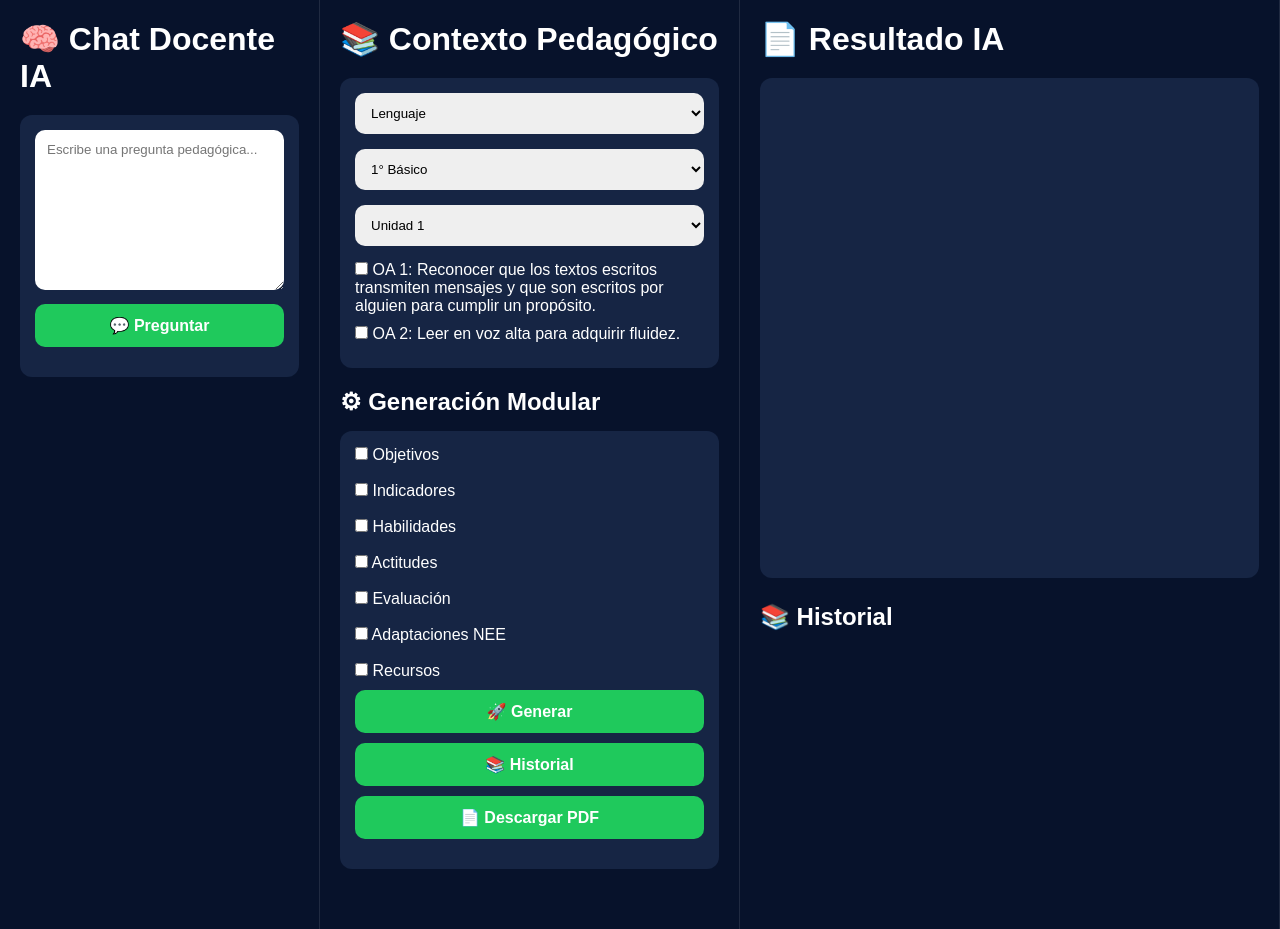
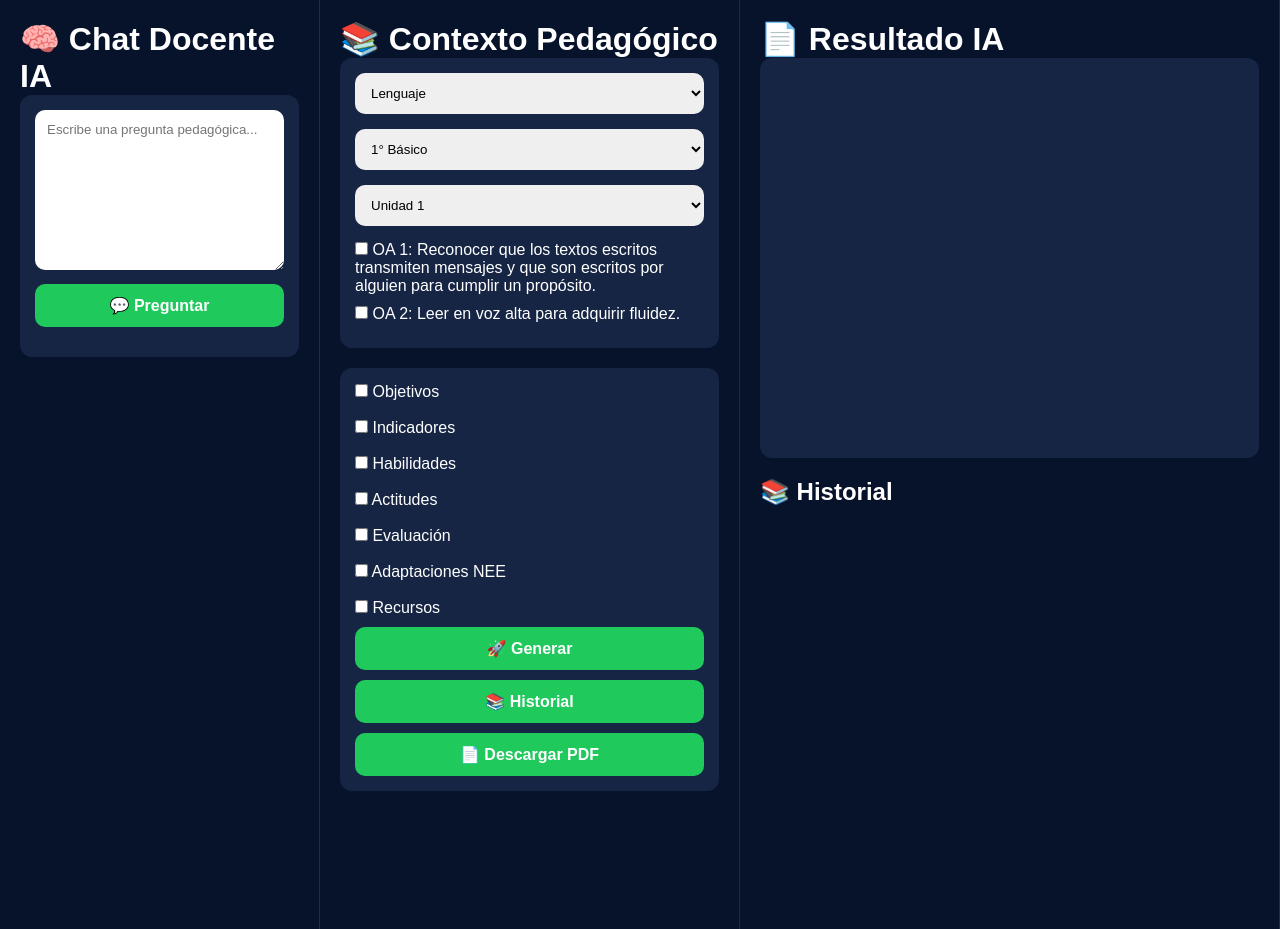
Before and after one commit to Arnaldo-hub/copiloto-docente, a Flask app: page / in a window 1280 px wide. Run offline with Flask 3, Linux system fonts and the light colour scheme.

Commit message:
Update app2.html

```diff
--- a/templates/app2.html
+++ b/templates/app2.html
@@ -32,10 +32,6 @@ body{
     border-right:1px solid rgba(255,255,255,0.1);
     padding:20px;
     overflow:auto;
-}
-
-h1{
-    margin-bottom:20px;
 }
 
 .card{
@@ -74,34 +70,28 @@ button{
     font-weight:bold;
 }
 
-button:hover{
-    opacity:0.9;
-}
-
 #resultado{
     background:#162544;
     padding:20px;
     border-radius:12px;
     white-space:pre-wrap;
-    line-height:1.6;
-    min-height:500px;
+    min-height:400px;
 }
 
-#estado{
+#respuestaIA{
     margin-top:15px;
-    color:#ffd54f;
-    font-weight:bold;
+    white-space:pre-wrap;
 }
 
 </style>
-
 
 </head>
 
 <body>
 
 <div class="container">
-    <!-- PANEL 1 -->
+
+<!-- PANEL IA -->
 
 <div class="panel">
 
@@ -117,13 +107,13 @@ button:hover{
 💬 Preguntar
 </button>
 
-        <div id="respuestaIA"
-        style="margin-top:15px;"></div>
+<div id="respuestaIA"></div>
 
 </div>
 
 </div>
-    <!-- PANEL 2 -->
+
+<!-- PANEL CURRICULAR -->
 
 <div class="panel">
 
@@ -141,58 +131,21 @@ button:hover{
 
 </div>
 
-    <h2 style="margin-bottom:15px;">
-        ⚙ Generación Modular
-    </h2>
-
 <div class="card">
 
-        <label>
-            <input type="checkbox" value="Objetivos">
-            Objetivos
-        </label>
+<label><input type="checkbox" value="Objetivos"> Objetivos</label><br><br>
 
-        <br><br>
+<label><input type="checkbox" value="Indicadores"> Indicadores</label><br><br>
 
-        <label>
-            <input type="checkbox" value="Indicadores">
-            Indicadores
-        </label>
+<label><input type="checkbox" value="Habilidades"> Habilidades</label><br><br>
 
-        <br><br>
+<label><input type="checkbox" value="Actitudes"> Actitudes</label><br><br>
 
-        <label>
-            <input type="checkbox" value="Habilidades">
-            Habilidades
-        </label>
+<label><input type="checkbox" value="Evaluación"> Evaluación</label><br><br>
 
-        <br><br>
+<label><input type="checkbox" value="Adaptaciones NEE"> Adaptaciones NEE</label><br><br>
 
-        <label>
-            <input type="checkbox" value="Actitudes">
-            Actitudes
-        </label>
-
-        <br><br>
-
-        <label>
-            <input type="checkbox" value="Evaluación">
-            Evaluación
-        </label>
-
-        <br><br>
-
-        <label>
-            <input type="checkbox" value="Adaptaciones NEE">
-            Adaptaciones NEE
-        </label>
-
-        <br><br>
-
-        <label>
-            <input type="checkbox" value="Recursos">
-            Recursos
-        </label>
+<label><input type="checkbox" value="Recursos"> Recursos</label>
 
 <button onclick="generar()">
 🚀 Generar
@@ -211,7 +164,8 @@ button:hover{
 </div>
 
 </div>
-<!-- PANEL 3 -->
+
+<!-- PANEL RESULTADO -->
 
 <div class="panel">
 
@@ -219,7 +173,7 @@ button:hover{
 
 <div id="resultado"></div>
 
-    <h2 style="margin-top:25px;">
+<h2 style="margin-top:20px;">
 📚 Historial
 </h2>
 
@@ -228,6 +182,7 @@ button:hover{
 </div>
 
 </div>
+
 <script>
 
 let BASE = {}
@@ -318,17 +273,12 @@ function cargarOA(){
     Object.keys(oas).forEach(oa=>{
 
         oaDiv.innerHTML += `
-
         <label style="display:block;margin-bottom:10px;">
-
         <input
         type="checkbox"
         value="${oas[oa].descripcion}">
-
         ${oa}: ${oas[oa].descripcion}
-
         </label>
-
         `
     })
 }
@@ -389,9 +339,7 @@ async function generar(){
 async function verHistorial(){
 
     const res = await fetch('/api/historial',{
-
         method:'POST'
-
     })
 
     const data = await res.json()
@@ -404,17 +352,10 @@ async function verHistorial(){
     data.reverse().forEach(item=>{
 
         historial.innerHTML += `
-
         <div class="card">
-
-            <b>${item.fecha}</b>
-
-            <hr style="margin:10px 0;">
-
-            ${item.plan.substring(0,250)}...
-
+        <b>${item.fecha}</b><br><br>
+        ${item.plan.substring(0,200)}...
         </div>
-
         `
     })
 }
@@ -440,11 +381,9 @@ async function descargarPDF(){
 
     const blob = await res.blob()
 
-    const url =
-    window.URL.createObjectURL(blob)
+    const url = window.URL.createObjectURL(blob)
 
-    const a =
-    document.createElement('a')
+    const a = document.createElement('a')
 
     a.href = url
 
```
Lines whose indentation alone changed are shown as unchanged.
